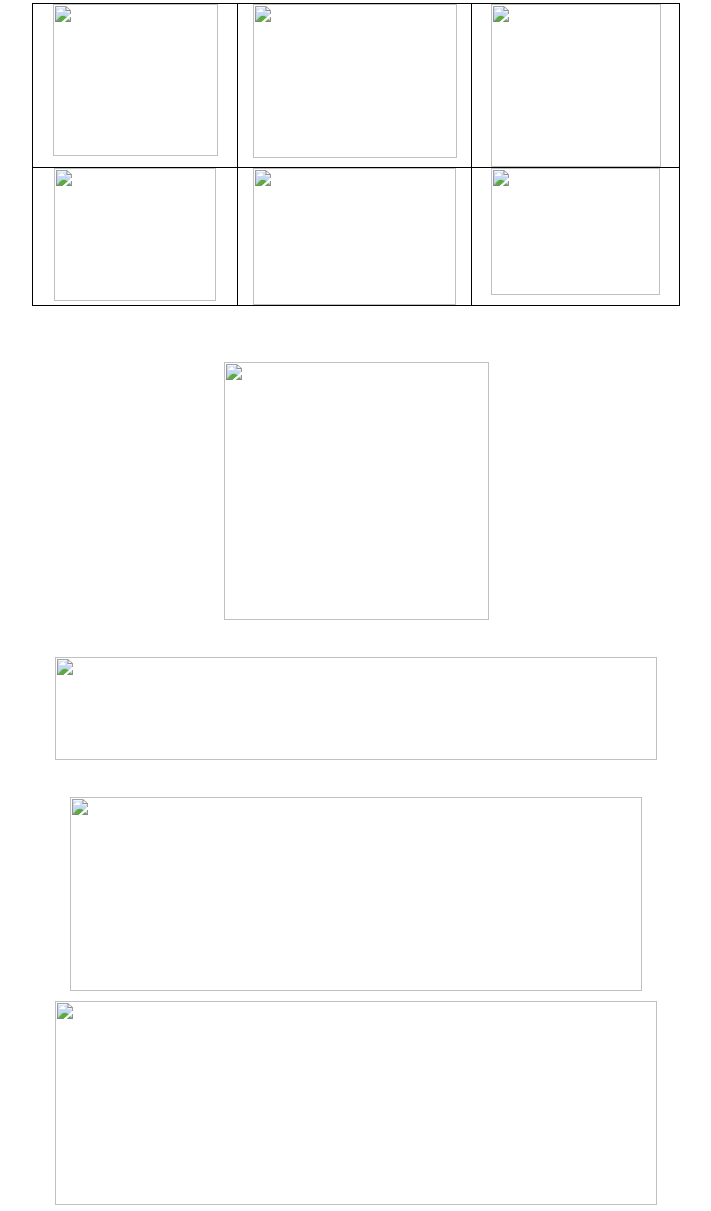
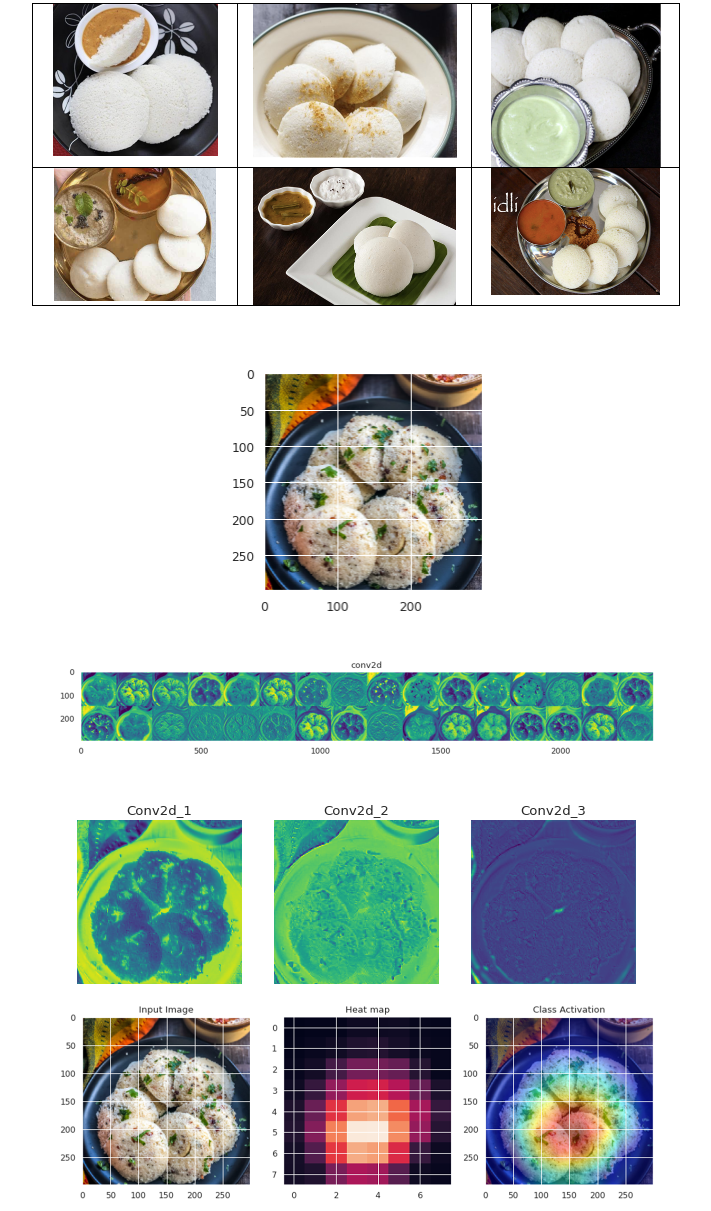
Before and after one commit to jaganbala16/Food-Identification, a plain HTML site: page index.html in a window 1280 px wide. Shown: the part 119-1330 px from the top of the page, without its empty margins (284-995 px from the left). Drawn offline with Linux system fonts and the light colour scheme.

Commit message:
index.html

```diff
--- a/index.html
+++ b/index.html
@@ -10,9 +10,9 @@ xmlns="http://www.w3.org/TR/REC-html40">
 <meta name=Generator content="Microsoft Word 15">
 <meta name=Originator content="Microsoft Word 15">
 <link rel=File-List
-href="FOOD%20ITEM%20CLASSIFICATION%20USING%20DEEP%20LEARNING_files/filelist.xml">
+href="filelist.xml">
 <link rel=Edit-Time-Data
-href="FOOD%20ITEM%20CLASSIFICATION%20USING%20DEEP%20LEARNING_files/editdata.mso">
+href="editdata.mso">
 <!--[if !mso]>
 <style>
 v\:* {behavior:url(#default#VML);}
@@ -42,9 +42,9 @@ w\:* {behavior:url(#default#VML);}
  </o:OfficeDocumentSettings>
 </xml><![endif]-->
 <link rel=themeData
-href="FOOD%20ITEM%20CLASSIFICATION%20USING%20DEEP%20LEARNING_files/themedata.thmx">
+href="themedata.thmx">
 <link rel=colorSchemeMapping
-href="FOOD%20ITEM%20CLASSIFICATION%20USING%20DEEP%20LEARNING_files/colorschememapping.xml">
+href="colorschememapping.xml">
 <!--[if gte mso 9]><xml>
  <w:WordDocument>
   <w:SpellingState>Clean</w:SpellingState>
@@ -847,10 +847,10 @@ style='font-size:12.0pt;line-height:107%'><o:p>&nbsp;</o:p></span></b></p>
    <o:lock v:ext="edit" aspectratio="t"/>
   </v:shapetype><v:shape id="_x0000_i1034" type="#_x0000_t75" style='width:123.75pt;
    height:114pt;visibility:visible;mso-wrap-style:square'>
-   <v:imagedata src="FOOD%20ITEM%20CLASSIFICATION%20USING%20DEEP%20LEARNING_files/image001.png"
+   <v:imagedata src="image001.png"
     o:title=""/>
   </v:shape><![endif]--><![if !vml]><img width=165 height=152
-  src="FOOD%20ITEM%20CLASSIFICATION%20USING%20DEEP%20LEARNING_files/image002.png"
+  src="image002.png"
   v:shapes="_x0000_i1034"><![endif]></span></b><b><span style='font-size:12.0pt'><o:p></o:p></span></b></p>
   </td>
   <td width=218 valign=top style='width:163.8pt;border:solid windowtext 1.0pt;
@@ -861,10 +861,10 @@ style='font-size:12.0pt;line-height:107%'><o:p>&nbsp;</o:p></span></b></p>
   style='font-size:12.0pt;mso-no-proof:yes'><!--[if gte vml 1]><v:shape id="_x0000_i1033"
    type="#_x0000_t75" style='width:153pt;height:115.5pt;visibility:visible;
    mso-wrap-style:square'>
-   <v:imagedata src="FOOD%20ITEM%20CLASSIFICATION%20USING%20DEEP%20LEARNING_files/image003.png"
+   <v:imagedata src="image003.png"
     o:title=""/>
   </v:shape><![endif]--><![if !vml]><img width=204 height=154
-  src="FOOD%20ITEM%20CLASSIFICATION%20USING%20DEEP%20LEARNING_files/image004.png"
+  src="image004.png"
   v:shapes="_x0000_i1033"><![endif]></span></b><b><span style='font-size:12.0pt'><o:p></o:p></span></b></p>
   </td>
   <td width=193 valign=top style='width:144.45pt;border:solid windowtext 1.0pt;
@@ -875,10 +875,10 @@ style='font-size:12.0pt;line-height:107%'><o:p>&nbsp;</o:p></span></b></p>
   style='font-size:12.0pt;mso-no-proof:yes'><!--[if gte vml 1]><v:shape id="_x0000_i1032"
    type="#_x0000_t75" style='width:127.5pt;height:122.25pt;visibility:visible;
    mso-wrap-style:square'>
-   <v:imagedata src="FOOD%20ITEM%20CLASSIFICATION%20USING%20DEEP%20LEARNING_files/image005.png"
+   <v:imagedata src="image005.png"
     o:title=""/>
   </v:shape><![endif]--><![if !vml]><img width=170 height=163
-  src="FOOD%20ITEM%20CLASSIFICATION%20USING%20DEEP%20LEARNING_files/image006.png"
+  src="image006.png"
   v:shapes="_x0000_i1032"><![endif]></span></b><b><span style='font-size:12.0pt'><o:p></o:p></span></b></p>
   </td>
  </tr>
@@ -891,10 +891,10 @@ style='font-size:12.0pt;line-height:107%'><o:p>&nbsp;</o:p></span></b></p>
   style='font-size:12.0pt;mso-no-proof:yes'><!--[if gte vml 1]><v:shape id="_x0000_i1031"
    type="#_x0000_t75" style='width:121.5pt;height:99.75pt;visibility:visible;
    mso-wrap-style:square'>
-   <v:imagedata src="FOOD%20ITEM%20CLASSIFICATION%20USING%20DEEP%20LEARNING_files/image007.png"
+   <v:imagedata src="image007.png"
     o:title=""/>
   </v:shape><![endif]--><![if !vml]><img width=162 height=133
-  src="FOOD%20ITEM%20CLASSIFICATION%20USING%20DEEP%20LEARNING_files/image008.png"
+  src="image008.png"
   v:shapes="_x0000_i1031"><![endif]></span></b><b><span style='font-size:12.0pt'><o:p></o:p></span></b></p>
   </td>
   <td width=218 valign=top style='width:163.8pt;border-top:none;border-left:
@@ -906,10 +906,10 @@ style='font-size:12.0pt;line-height:107%'><o:p>&nbsp;</o:p></span></b></p>
   style='font-size:12.0pt;mso-no-proof:yes'><!--[if gte vml 1]><v:shape id="_x0000_i1030"
    type="#_x0000_t75" style='width:151.9pt;height:102.4pt;visibility:visible;
    mso-wrap-style:square'>
-   <v:imagedata src="FOOD%20ITEM%20CLASSIFICATION%20USING%20DEEP%20LEARNING_files/image009.png"
+   <v:imagedata src="image009.png"
     o:title=""/>
   </v:shape><![endif]--><![if !vml]><img width=203 height=137
-  src="FOOD%20ITEM%20CLASSIFICATION%20USING%20DEEP%20LEARNING_files/image010.png"
+  src="image010.png"
   v:shapes="_x0000_i1030"><![endif]></span></b><b><span style='font-size:12.0pt'><o:p></o:p></span></b></p>
   </td>
   <td width=193 valign=top style='width:144.45pt;border-top:none;border-left:
@@ -921,10 +921,10 @@ style='font-size:12.0pt;line-height:107%'><o:p>&nbsp;</o:p></span></b></p>
   style='font-size:12.0pt;mso-no-proof:yes'><!--[if gte vml 1]><v:shape id="_x0000_i1029"
    type="#_x0000_t75" style='width:126.75pt;height:94.9pt;visibility:visible;
    mso-wrap-style:square'>
-   <v:imagedata src="FOOD%20ITEM%20CLASSIFICATION%20USING%20DEEP%20LEARNING_files/image011.png"
+   <v:imagedata src="image011.png"
     o:title=""/>
   </v:shape><![endif]--><![if !vml]><img width=169 height=127
-  src="FOOD%20ITEM%20CLASSIFICATION%20USING%20DEEP%20LEARNING_files/image012.png"
+  src="image012.png"
   v:shapes="_x0000_i1029"><![endif]></span></b><b><span style='font-size:12.0pt'><o:p></o:p></span></b></p>
   </td>
  </tr>
@@ -940,10 +940,10 @@ style='font-size:12.0pt;line-height:107%'><o:p>&nbsp;</o:p></span></b></p>
 style='mso-no-proof:yes'><!--[if gte vml 1]><v:shape id="Picture_x0020_1"
  o:spid="_x0000_i1028" type="#_x0000_t75" style='width:198.4pt;height:193.5pt;
  visibility:visible;mso-wrap-style:square'>
- <v:imagedata src="FOOD%20ITEM%20CLASSIFICATION%20USING%20DEEP%20LEARNING_files/image013.png"
+ <v:imagedata src="image013.png"
   o:title=""/>
 </v:shape><![endif]--><![if !vml]><img width=265 height=258
-src="FOOD%20ITEM%20CLASSIFICATION%20USING%20DEEP%20LEARNING_files/image013.png"
+src="image013.png"
 v:shapes="Picture_x0020_1"><![endif]></span></p>
 
 <p class=MsoNormal align=center style='text-align:center'><o:p>&nbsp;</o:p></p>
@@ -952,10 +952,10 @@ v:shapes="Picture_x0020_1"><![endif]></span></p>
 style='mso-no-proof:yes'><!--[if gte vml 1]><v:shape id="Picture_x0020_2"
  o:spid="_x0000_i1027" type="#_x0000_t75" style='width:451.5pt;height:77.25pt;
  visibility:visible;mso-wrap-style:square'>
- <v:imagedata src="FOOD%20ITEM%20CLASSIFICATION%20USING%20DEEP%20LEARNING_files/image014.png"
+ <v:imagedata src="image014.png"
   o:title=""/>
 </v:shape><![endif]--><![if !vml]><img width=602 height=103
-src="FOOD%20ITEM%20CLASSIFICATION%20USING%20DEEP%20LEARNING_files/image015.png"
+src="image015.png"
 v:shapes="Picture_x0020_2"><![endif]></span></p>
 
 <p class=MsoNormal align=center style='text-align:center'><o:p>&nbsp;</o:p></p>
@@ -964,20 +964,20 @@ v:shapes="Picture_x0020_2"><![endif]></span></p>
 style='mso-no-proof:yes'><!--[if gte vml 1]><v:shape id="Picture_x0020_4"
  o:spid="_x0000_i1026" type="#_x0000_t75" style='width:429pt;height:145.15pt;
  visibility:visible;mso-wrap-style:square'>
- <v:imagedata src="FOOD%20ITEM%20CLASSIFICATION%20USING%20DEEP%20LEARNING_files/image016.png"
+ <v:imagedata src="image016.png"
   o:title=""/>
 </v:shape><![endif]--><![if !vml]><img width=572 height=194
-src="FOOD%20ITEM%20CLASSIFICATION%20USING%20DEEP%20LEARNING_files/image016.png"
+src="image016.png"
 v:shapes="Picture_x0020_4"><![endif]></span></p>
 
 <p class=MsoNormal align=center style='text-align:center'><span
 style='mso-no-proof:yes'><!--[if gte vml 1]><v:shape id="Picture_x0020_5"
  o:spid="_x0000_i1025" type="#_x0000_t75" style='width:451.15pt;height:153pt;
  visibility:visible;mso-wrap-style:square'>
- <v:imagedata src="FOOD%20ITEM%20CLASSIFICATION%20USING%20DEEP%20LEARNING_files/image017.png"
+ <v:imagedata src="image017.png"
   o:title=""/>
 </v:shape><![endif]--><![if !vml]><img width=602 height=204
-src="FOOD%20ITEM%20CLASSIFICATION%20USING%20DEEP%20LEARNING_files/image018.png"
+src="image018.png"
 v:shapes="Picture_x0020_5"><![endif]></span></p>
 
 <iframe title="Idli Sambar - South Indian Break Fast 3D model - Sketchfab" class="c-viewer__iframe" src="https://sketchfab.com/models/ba15e8a90a3d4486bfcc6d9c1d115a08/embed?autostart=1&amp;internal=1&amp;tracking=0&amp;ui_ar=0&amp;ui_infos=0&amp;ui_snapshots=1&amp;ui_stop=0&amp;ui_theatre=1&amp;ui_watermark=0" id="api-frame" allow="autoplay; fullscreen; xr-spatial-tracking" xr-spatial-tracking="true" execution-while-out-of-viewport="true" execution-while-not-rendered="true" web-share="true" allowfullscreen=""></iframe>
```
